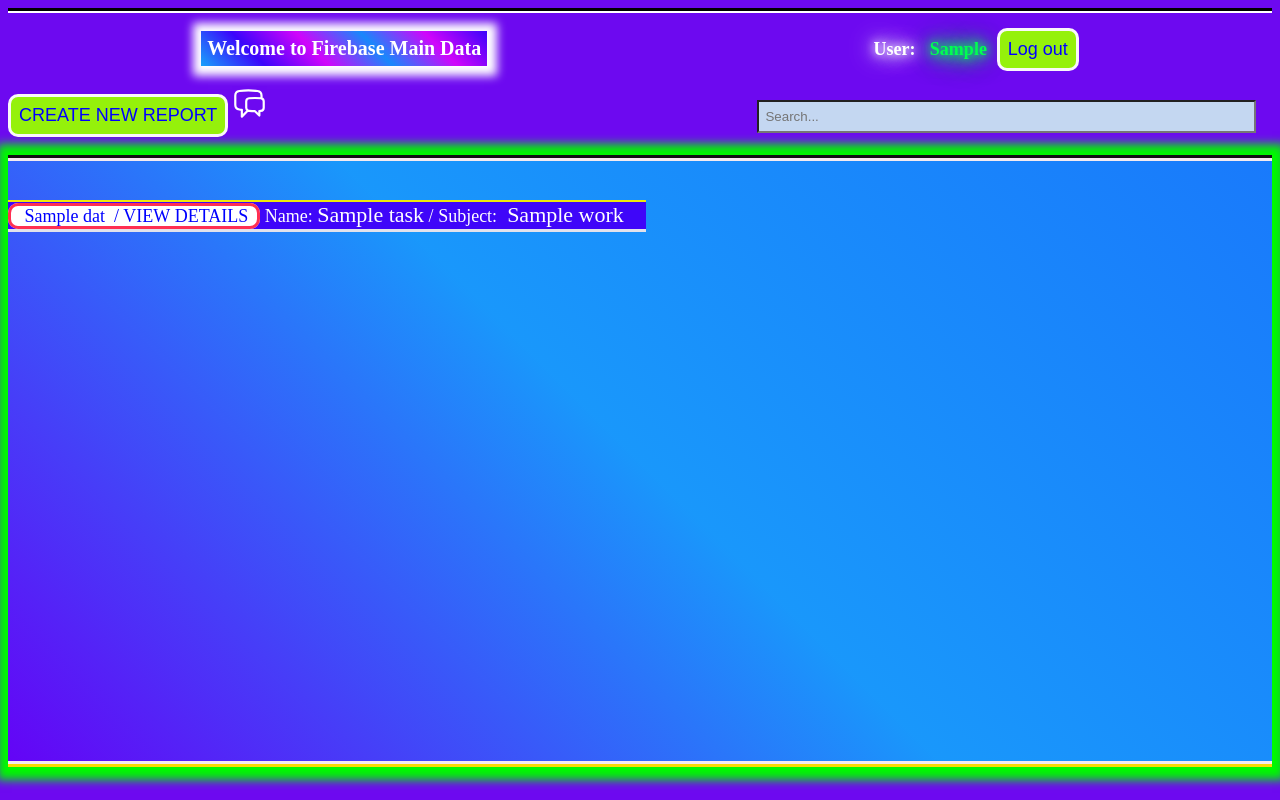
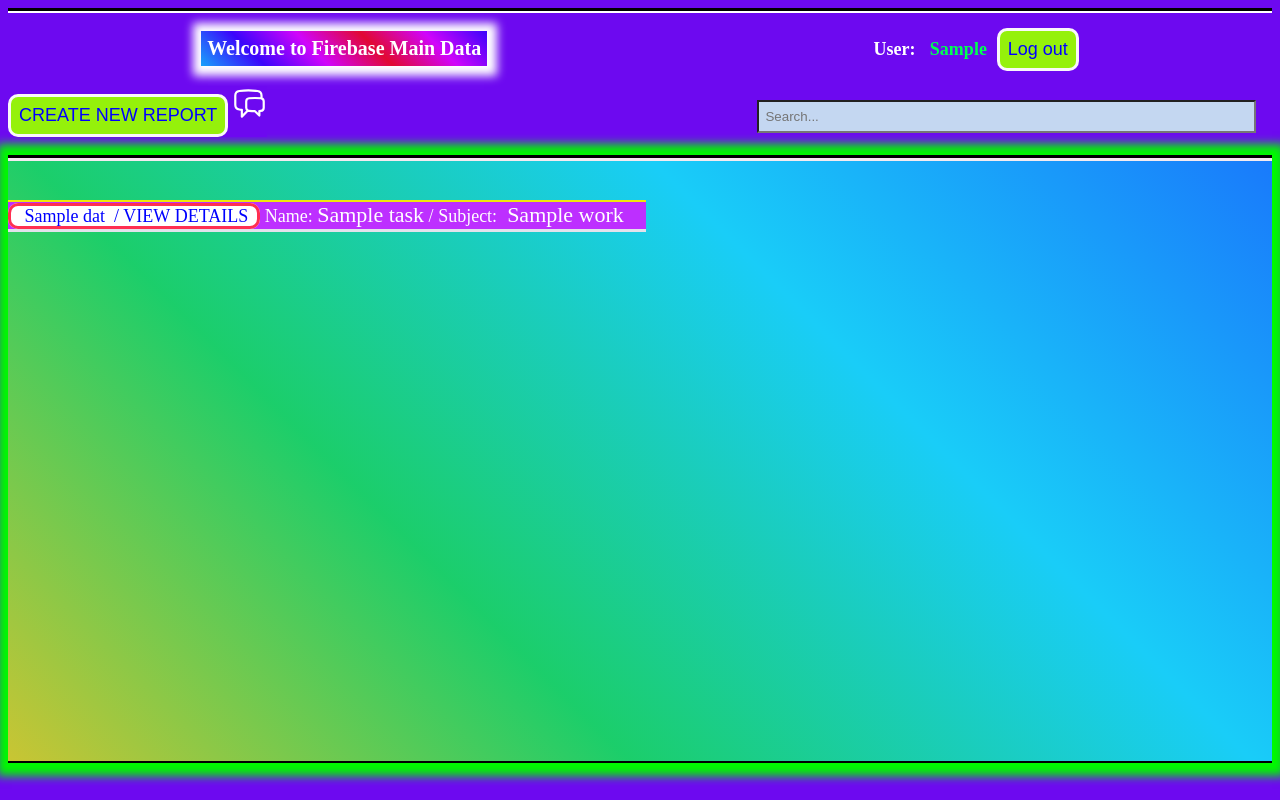
Before and after one commit to PeterTD6724/djpdt-greport, a Django app: template whitefreport/templates/whitefreport/check.html in a window 1280 px wide. Run offline with Django 5.2, Linux system fonts and the light colour scheme; the template is opened without the code that fills it: most values are stand-ins (such as "Sample title", 1, 10 or a date in 2020).

Commit message:
Update style.css

```diff
--- a/whitefreport/static/css/style.css
+++ b/whitefreport/static/css/style.css
@@ -10,6 +10,8 @@
     min-height: -webkit-fill-available;
     background-repeat: no-repeat;
     background-position: center;
+
+
     color: white;
 }
 
@@ -18,25 +20,25 @@
     height: auto;
     /* position: fixed; */
     border-top: 3px solid black;
-    /* border: 3px solid black; */
 }
 
 .second_check {
-    display: block;
-    width: auto;
+    display: flex;
+    justify-content: center;
+    align-items: center;
+    flex-direction: row;
+    flex-wrap: wrap;
+    width: 100%;
     height: auto;
     overflow-y: auto;
-    background: linear-gradient(45deg, rgba(100, 3, 246, 0.979), rgba(4, 187, 254, 0.8), rgba(4, 150, 254, 0.8));
-    border-top: 3px solid rgb(18, 18, 18);
-    border-bottom: 3px solid rgb(250, 217, 5);
-
+    border-top: 3px solid black;
+    border-bottom: 2px solid black;
+    background: linear-gradient(45deg, rgba(224, 244, 4, 0.8), rgba(7, 255, 73, 0.8), rgba(4, 254, 250, 0.8), rgba(4, 150, 254, 0.8));
     box-shadow: 1px 1px 9px 12px rgb(1, 248, 1);
-
-
 }
 
 .third_check {
-
+    display: block;
     width: 100%;
     height: 75vh;
     /* font-size: 22px; */
@@ -45,8 +47,6 @@
     background: none;
     color: white;
     border-top: 3px solid rgb(244, 235, 240);
-    border-bottom: 3px solid rgb(244, 235, 240);
-
 }
 
 .fourth_check {
@@ -54,6 +54,7 @@
     height: auto;
     font-size: 22px;
     color: white;
+    text-decoration: none;
     background: none;
     /* background-color: aqua; */
     /* border: 4px solid black; */
@@ -61,9 +62,6 @@
 }
 
 .fifth_check {
-
-    position: relative;
-    min-width: 100%;
     padding-top: 0.2em;
     padding-bottom: 0.2em;
     padding-right: 0.5em;
@@ -71,23 +69,17 @@
     line-height: 2em;
     font-size: 18px;
     transition: 0.5s;
-    background: rgb(63, 6, 249);
+    background: rgb(189, 47, 255);
     border-top: 2px solid rgb(240, 233, 10);
     border-bottom: 3px solid rgb(226, 226, 235);
     /* border: 4px solid rgb(250, 7, 7); */
-
 }
 
 .fifth_check:hover {
     transition: 0.5s;
-    color: blue;
-    background: rgb(5, 236, 5);
+    background: rgb(13, 5, 236);
 
 }
-
-/* .project {
-    border: 5px solid rgb(255, 47, 82);
-} */
 
 .sixth_check {
     padding-right: 0.5em;
@@ -114,7 +106,7 @@
     padding: 0.3em;
     font-size: 20px;
     text-align: center;
-    background: linear-gradient(45deg, rgba(4, 200, 254, 0.8), rgba(46, 4, 254, 0.8), rgba(233, 4, 254, 0.8), rgba(4, 167, 254, 0.8), rgba(233, 4, 254, 0.8), rgba(46, 4, 254, 0.8));
+    background: linear-gradient(45deg, rgba(4, 200, 254, 0.8), rgba(46, 4, 254, 0.8), rgba(233, 4, 254, 0.8), rgba(254, 8, 4, 0.8), rgba(233, 4, 254, 0.8), rgba(46, 4, 254, 0.8));
     color: white;
     box-shadow: 1px 1px 9px 9px white;
     /* border-bottom: 4px solid white; */
@@ -124,8 +116,6 @@
     font-size: 18px;
     text-align: center;
     background: transparent;
-    text-shadow: 0 0 8px, 0 0 16px, 0 0 24px, 0 0 32px;
-    /* border: 3px solid rgb(247, 7, 7); */
 }
 
 .create_report {
@@ -133,10 +123,8 @@
     justify-content: space-around;
     align-items: baseline;
     flex-wrap: wrap;
-    margin: 0;
     width: 100%;
     border-top: 2px solid white;
-    /* border: 3px solid rgb(247, 7, 7); */
 }
 
 .check_usersp {
@@ -153,7 +141,7 @@
     flex-wrap: wrap;
     width: auto;
     padding: 0;
-    background: rgb(215, 240, 176);
+    background: transparent;
     border-top: 3px solid rgb(15, 247, 7);
 }
 
@@ -163,7 +151,6 @@
     color: rgb(228, 213, 10);
     font-size: 22px;
     padding: 0.3em;
-    margin-left: 6em;
     transition: 0.6s;
     box-shadow: 1px 1px 9px 9px rgb(4, 246, 92);
 }
@@ -212,13 +199,6 @@
 
 }
 
-.signup_main {
-    display: flex;
-    justify-content: flex-end;
-    align-items: center;
-    /* border: 3px solid black; */
-}
-
 .signup_button {
     margin-left: 1em;
     cursor: pointer;
@@ -245,20 +225,14 @@
     text-decoration: none;
 } */
 
-img {
-    border: 3px solid lime;
-}
 
 .image_set {
     display: flex;
     justify-content: center;
-    align-items: flex-start;
-    flex-direction: row;
-    flex-wrap: wrap;
+    align-items: center;
     width: 100%;
     height: auto;
-    background: rgb(129, 239, 11);
-    border: 3px solid black;
+    /* border: 3px solid black; */
 }
 
 .image_postcheck {
@@ -279,12 +253,6 @@
     /* border: 3px solid black; */
 }
 
-.under_search {
-    width: auto;
-    background: transparent;
-    /* border: 3px solid black; */
-}
-
 .read_details {
     display: flex;
     justify-content: flex-start;
```
